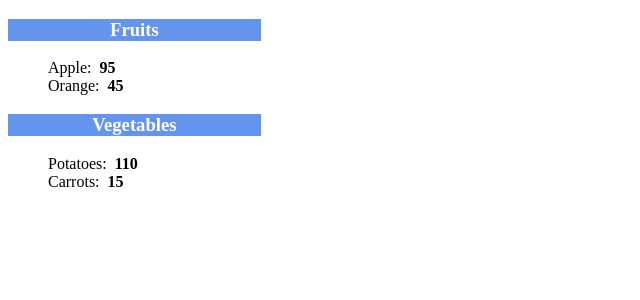
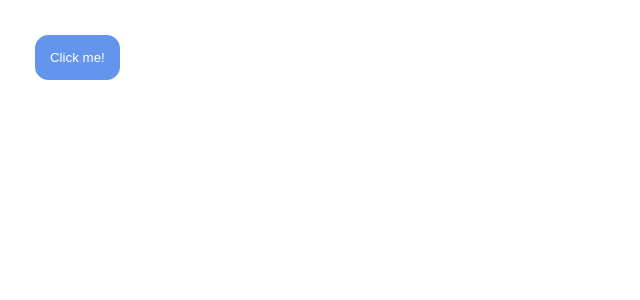
Before and after one commit to Nils-Van-de-Pitte/React-sandbox, a React (Vite) app in the folder code/: page / in a window 1280 px wide. Shown: the top 300 px of the page, without its empty margins (0-640 px from the left). Built offline with nearby package versions, Linux system fonts and the light colour scheme.

Commit message:
Add simple click event

```diff
--- a/code/src/App.jsx
+++ b/code/src/App.jsx
@@ -1,24 +1,9 @@
-import List from "./logic/List.jsx";
+import Button from "./components/Button.jsx";
 
 function App() {
-
-    const fruits = [
-        {id: 1, name: 'Apple', calories: 95},
-        {id: 2, name: 'Orange', calories: 45}
-    ]
-
-    const vegetables = [
-        {id: 1, name: 'Potatoes', calories: 110},
-        {id: 2, name: 'Carrots', calories: 15}
-    ]
-
     return(
-        <>
-            {fruits.length > 0 && <List items = {fruits} category='Fruits'/>}
-            {vegetables.length > 0 && <List items = {vegetables} category='Vegetables'/>}
-
-        </>
-    );
+        <Button/>
+        )
 }
 
 
--- a/code/src/components/Button.jsx
+++ b/code/src/components/Button.jsx
@@ -3,8 +3,10 @@ import styles from '../assets/css/Button/Button.module.css'
 
 function Button() {
 
+    const handleClick = () => console.log('Hello there!')
+
     return(
-        <button className={styles.button}>
+        <button className={styles.button} onClick={handleClick}>
             Click me!
         </button>
     );
```
